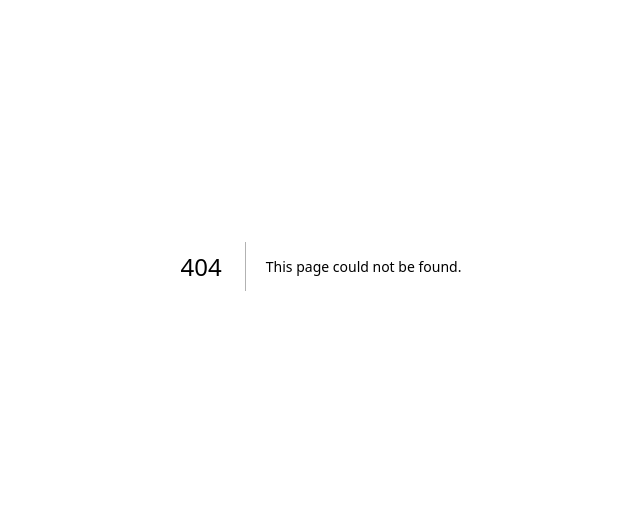
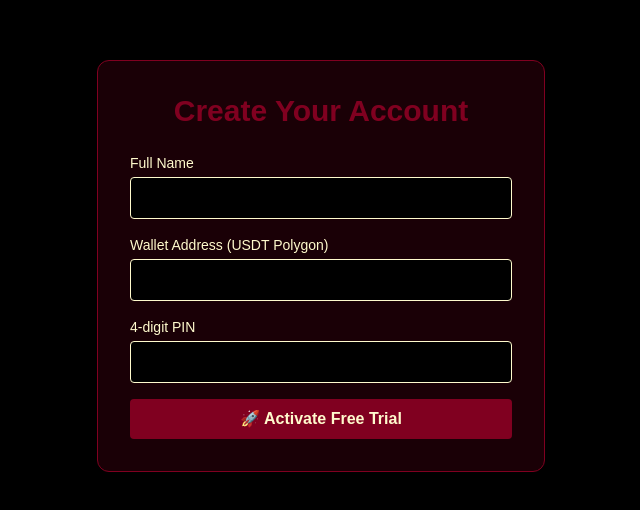
Before and after one commit to Kare-Token/LoopTasks-webapp, a Next.js app: page /register in a window 1280 px wide. Before the commit this address had no page. Shown: the part 134-644 px from the top of the page, without its empty margins (319-959 px from the left). Built offline with nearby package versions, Linux system fonts and the light colour scheme.

Commit message:
Create register.js

```diff
--- /dev/null
+++ b/pages/register.js
@@ -0,0 +1,105 @@
+import { useState } from "react";
+import Head from "next/head";
+
+export default function Register() {
+  const [formData, setFormData] = useState({
+    name: "",
+    wallet: "",
+    pin: "",
+  });
+
+  const [submitted, setSubmitted] = useState(false);
+
+  const handleChange = (e) => {
+    const { name, value } = e.target;
+    setFormData((prev) => ({
+      ...prev,
+      [name]: value,
+    }));
+  };
+
+  const handleSubmit = (e) => {
+    e.preventDefault();
+    if (formData.name && formData.wallet && formData.pin.length === 4) {
+      setSubmitted(true);
+    } else {
+      alert("Please fill out all fields correctly.");
+    }
+  };
+
+  return (
+    <>
+      <Head>
+        <title>Register | LoopTask Pro</title>
+      </Head>
+
+      <main className="min-h-screen bg-black text-lightYellow flex items-center justify-center px-6">
+        <div className="bg-burgundy/20 border border-burgundy rounded-xl p-8 w-full max-w-md shadow-lg">
+          {!submitted ? (
+            <>
+              <h1 className="text-3xl font-bold text-burgundy mb-6 text-center">
+                Create Your Account
+              </h1>
+              <form onSubmit={handleSubmit} className="space-y-4">
+                <div>
+                  <label className="block text-sm mb-1">Full Name</label>
+                  <input
+                    type="text"
+                    name="name"
+                    value={formData.name}
+                    onChange={handleChange}
+                    required
+                    className="w-full px-4 py-2 rounded bg-black border border-lightYellow text-lightYellow"
+                  />
+                </div>
+                <div>
+                  <label className="block text-sm mb-1">Wallet Address (USDT Polygon)</label>
+                  <input
+                    type="text"
+                    name="wallet"
+                    value={formData.wallet}
+                    onChange={handleChange}
+                    required
+                    className="w-full px-4 py-2 rounded bg-black border border-lightYellow text-lightYellow"
+                  />
+                </div>
+                <div>
+                  <label className="block text-sm mb-1">4-digit PIN</label>
+                  <input
+                    type="password"
+                    name="pin"
+                    maxLength={4}
+                    value={formData.pin}
+                    onChange={handleChange}
+                    required
+                    className="w-full px-4 py-2 rounded bg-black border border-lightYellow text-lightYellow"
+                  />
+                </div>
+
+                <button
+                  type="submit"
+                  className="w-full bg-burgundy hover:bg-lightYellow hover:text-black text-lightYellow font-bold py-2 px-4 rounded transition"
+                >
+                  🚀 Activate Free Trial
+                </button>
+              </form>
+            </>
+          ) : (
+            <div className="text-center space-y-4">
+              <h2 className="text-2xl font-bold text-green-400">✅ Registration Successful!</h2>
+              <p className="text-lightYellow/80">
+                You’ve activated your free trial and earned your first <strong>$2</strong> by completing one task.
+              </p>
+              <a
+                href="/task"
+                className="inline-block mt-4 bg-green-500 hover:bg-green-300 text-black font-bold py-2 px-6 rounded transition"
+              >
+                🎬 Go to Today’s Task
+              </a>
+            </div>
+          )}
+        </div>
+      </main>
+    </>
+  );
+}
```
